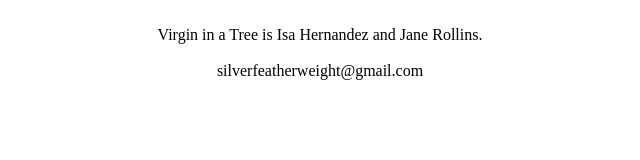
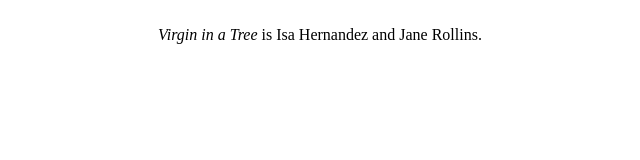
Before and after one commit to virgininatree/virgininatree.github.io, a plain HTML site: page index.html in a window 1280 px wide. Shown: the whole page, without its empty margins (320-960 px from the left). Drawn offline with Linux system fonts and the light colour scheme.

Commit message:
Update index.html

```diff
--- a/index.html
+++ b/index.html
@@ -18,11 +18,11 @@
 
 <br>
 
-Virgin in a Tree is Isa Hernandez and Jane Rollins.
+<i>Virgin in a Tree</i> is Isa Hernandez and Jane Rollins.
 
-<br><br>
+<br>
 
-silverfeatherweight@gmail.com
+
 
 
 </body>
```
